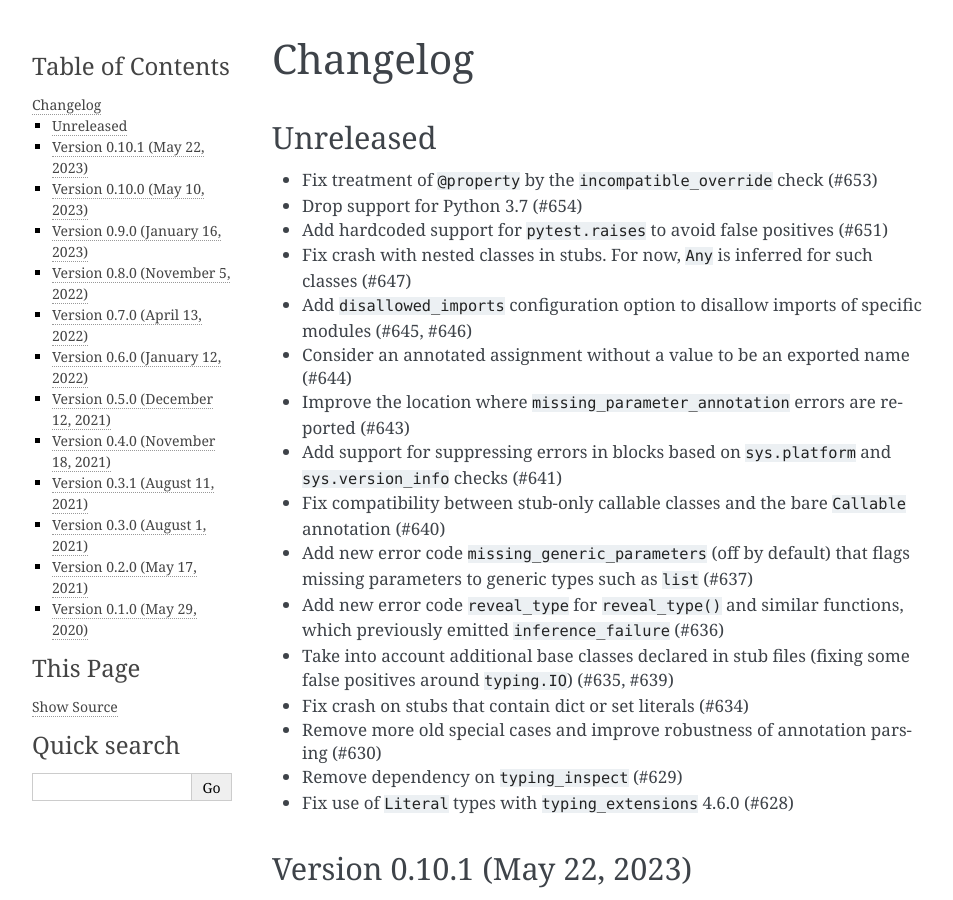
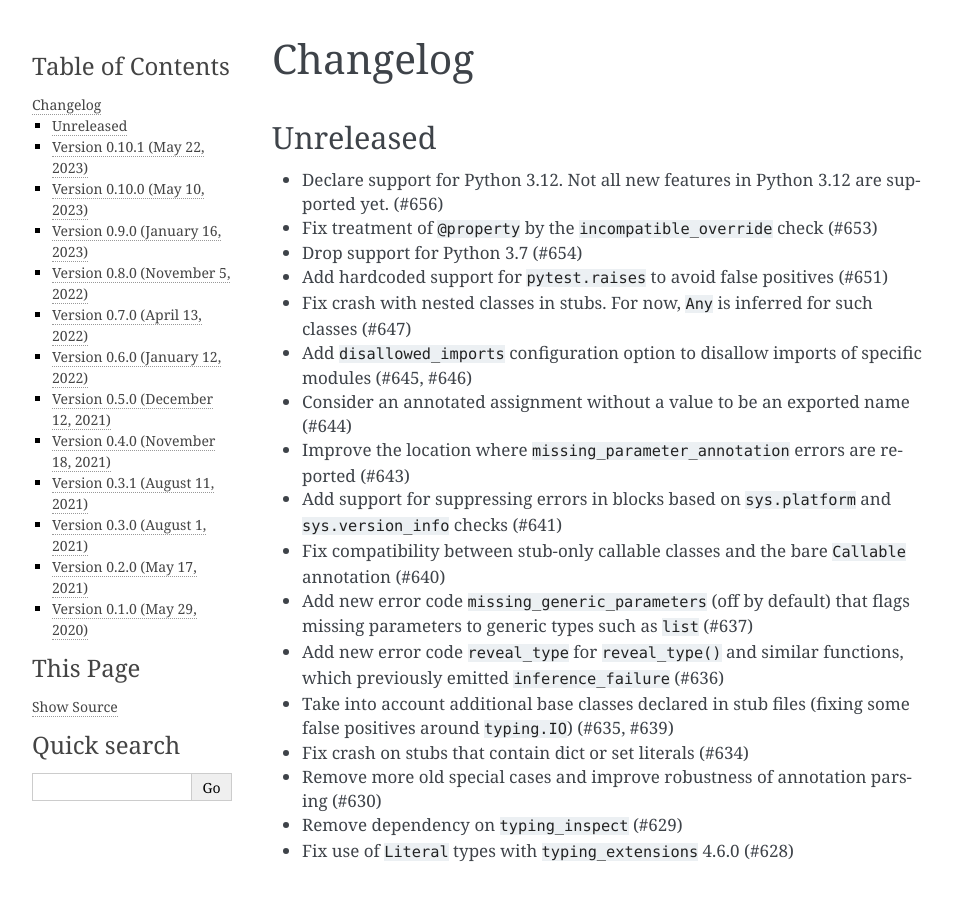
Before and after one commit to quora/pyanalyze, a Sphinx documentation site: the page built from docs/changelog.md, in a window 1280 px wide and 900 px high. Shown: the whole window, without its empty margins (148-1101 px from the left). Built offline with Sphinx 7.4.7, drawn with Linux system fonts in a browser that asks for light colours.

Commit message:
Declare support for 3.12 (#656)

```diff
--- a/docs/changelog.md
+++ b/docs/changelog.md
@@ -2,6 +2,8 @@
 
 ## Unreleased
 
+- Declare support for Python 3.12. Not all new features in
+  Python 3.12 are supported yet. (#656)
 - Fix treatment of `@property` by the `incompatible_override`
   check (#653)
 - Drop support for Python 3.7 (#654)
--- a/setup.py
+++ b/setup.py
@@ -25,6 +25,7 @@ if __name__ == "__main__":
             "Programming Language :: Python :: 3.9",
             "Programming Language :: Python :: 3.10",
             "Programming Language :: Python :: 3.11",
+            "Programming Language :: Python :: 3.12",
         ],
         keywords="quora static analysis",
         packages=["pyanalyze"],
```
Also changed, not shown: 1 other file.
